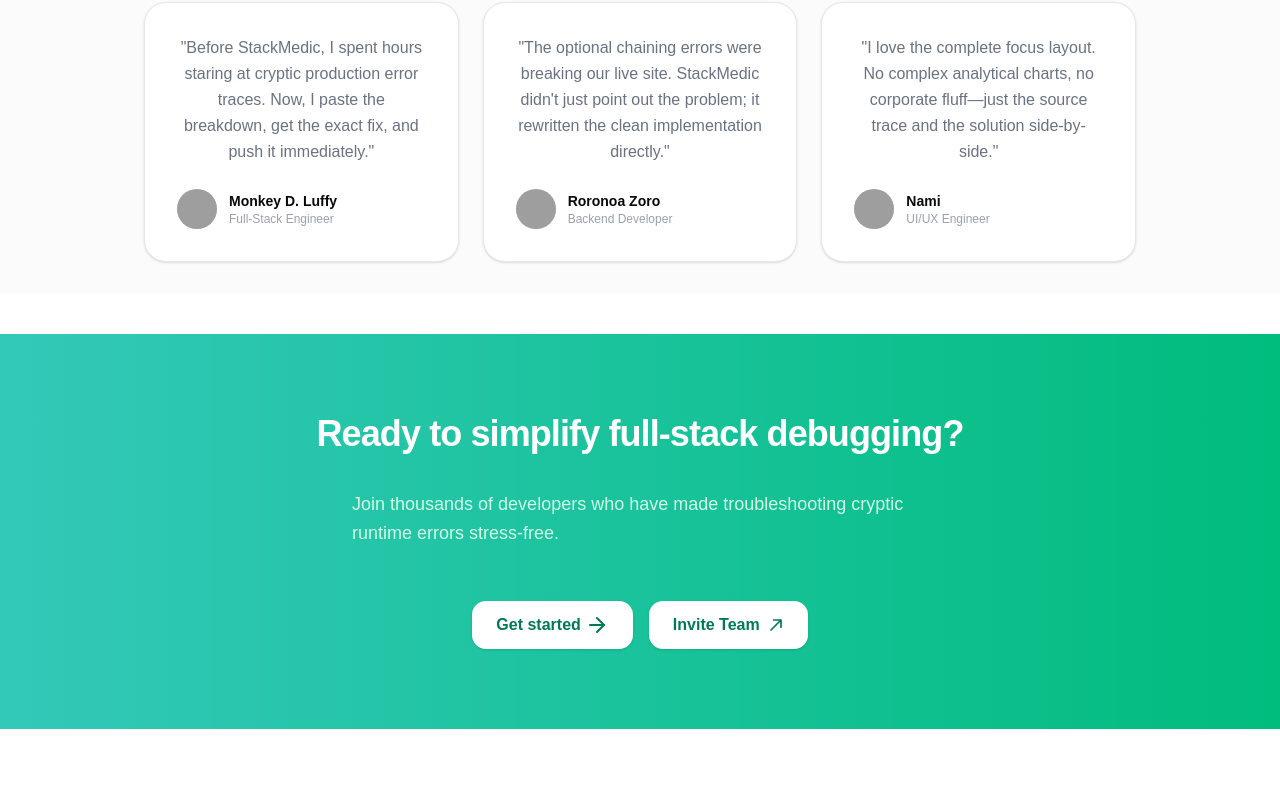
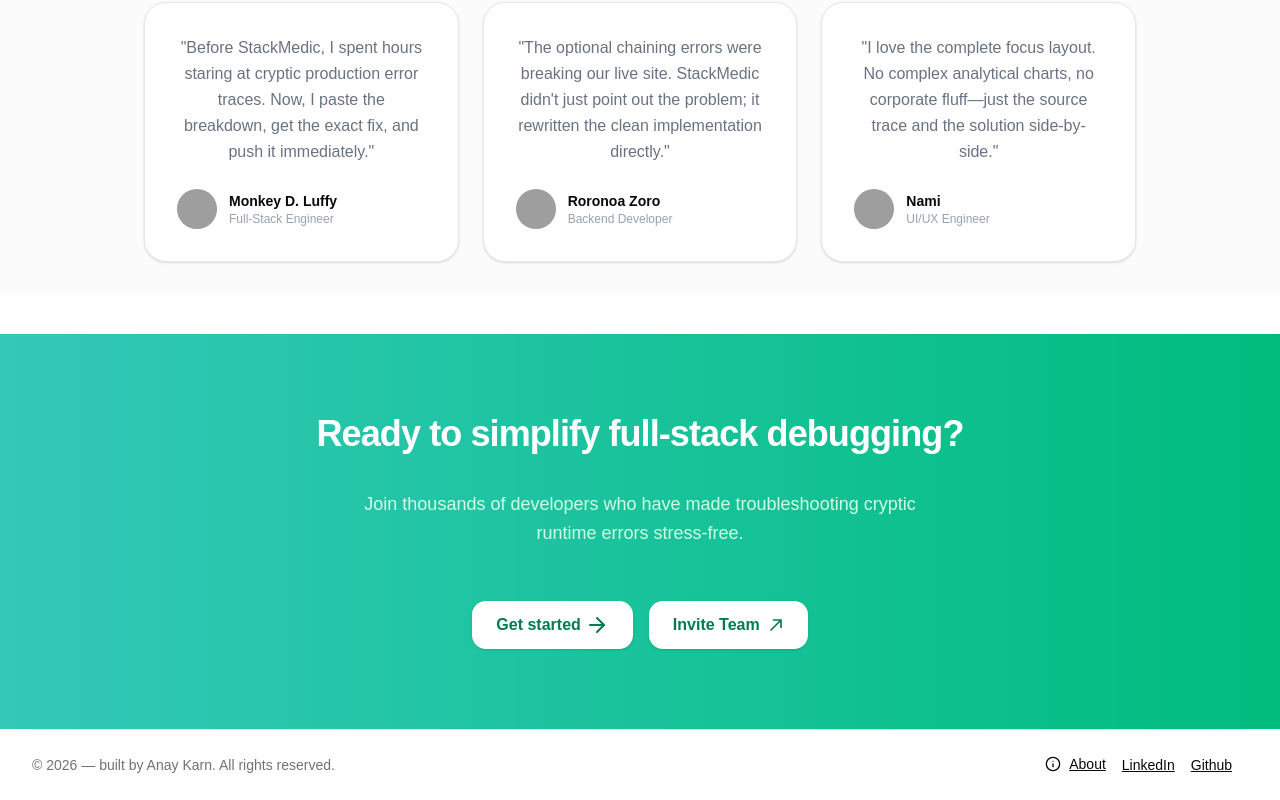
Before and after one commit to Zann-Dot/StackMedic-client, a React (Vite) app: page / in a window 1280 px wide. Shown: the part 2631-3431 px from the top of the page. Before the commit the page ends 3360 px from the top, so only its background shows below. Built offline with nearby package versions, Linux system fonts and the light colour scheme; grey boxes are pictures that could not be loaded.

Commit message:
feat: add Footer component and integrate it into Layout

```diff
--- a/src/components/CallToActionSection.tsx
+++ b/src/components/CallToActionSection.tsx
@@ -4,11 +4,11 @@ import { ArrowRight } from "lucide-react";
 export default function CallToActionSection() {
     return (
         <div className="flex w-full flex-col items-center justify-center gap-y-5 bg-linear-to-l from-emerald-500 to-teal-500/80 px-5 py-20 md:px-0 dark:bg-secondary/10">
-            <h2 className="mb-4 font-interphases text-3xl font-bold tracking-tight text-white md:text-4xl">
+            <h2 className="mb-4 text-3xl font-bold tracking-tight text-white md:text-4xl">
                 Ready to simplify full-stack debugging?
             </h2>
 
-            <p className="mx-auto mb-8 max-w-xl font-interphases text-base leading-relaxed text-emerald-100 md:text-lg">
+            <p className="mx-auto mb-8 max-w-xl text-center text-base leading-relaxed text-emerald-100 md:text-lg">
                 Join thousands of developers who have made troubleshooting cryptic
                 runtime errors stress-free.
             </p>
--- /dev/null
+++ b/src/components/Footer.tsx
@@ -0,0 +1,49 @@
+import { Info } from "lucide-react"
+
+export default function Footer() {
+    return (
+        <footer className="mx-auto w-full max-w-340 px-4 sm:px-6 lg:px-8">
+            <div className="border-footer-line border-t py-6">
+                <div className="flex flex-wrap items-center justify-between gap-2">
+                    <div>
+                        <p className="text-sm text-muted-foreground">
+                            © 2026 — built by Anay Karn. All rights reserved.
+                        </p>
+                    </div>
+
+                    <ul className="flex flex-wrap items-center">
+                        <li className="before:bg-surface-3 relative inline-block pe-4 text-xs before:absolute before:inset-e-1.5 before:top-1/2 before:size-1 before:-translate-y-1/2 before:rounded-full last:pe-0 last-of-type:before:hidden">
+                            <a
+                                className="text-muted-foreground-1 inline-flex items-center gap-x-1 text-sm underline hover:text-teal-400"
+                                href="#"
+                            >
+                                <Info className="h-4" />
+                                About
+                            </a>
+                        </li>
+                        <li className="before:bg-surface-3 relative inline-block pe-4 text-xs before:absolute before:inset-e-1.5 before:top-1/2 before:size-1 before:-translate-y-1/2 before:rounded-full last:pe-0 last-of-type:before:hidden">
+                            <a
+                                className="text-muted-foreground-1 inline-flex items-center gap-x-1 text-sm underline hover:text-teal-400"
+                                href="https://github.com/Zann-Dot/"
+                                target="_blank"
+                                rel="noopener noreferrer"
+                            >
+                                LinkedIn
+                            </a>
+                        </li>
+                        <li className="inline-block pe-4 text-xs">
+                            <a
+                                className="text-muted-foreground-1 inline-flex items-center gap-x-1 text-sm underline hover:text-teal-400"
+                                href="https://github.com/Zann-Dot/"
+                                target="_blank"
+                                rel="noopener noreferrer"
+                            >
+                                Github
+                            </a>
+                        </li>
+                    </ul>
+                </div>
+            </div>
+        </footer>
+    )
+}
--- a/src/pages/Layout.tsx
+++ b/src/pages/Layout.tsx
@@ -1,5 +1,6 @@
 import CallToActionSection from "@/components/CallToActionSection"
 import FeatureSection from "@/components/FeatureSection"
+import Footer from "@/components/Footer"
 import HeroSection from "@/components/HeroSection"
 import HowItWorksSection from "@/components/HowItWorksSection"
 import Navbar from "@/components/Navbar"
@@ -17,6 +18,7 @@ export default function Layout() {
                 <Testimonials />
                 <CallToActionSection />
             </main>
+            <Footer />
         </>
     )
 }
```
